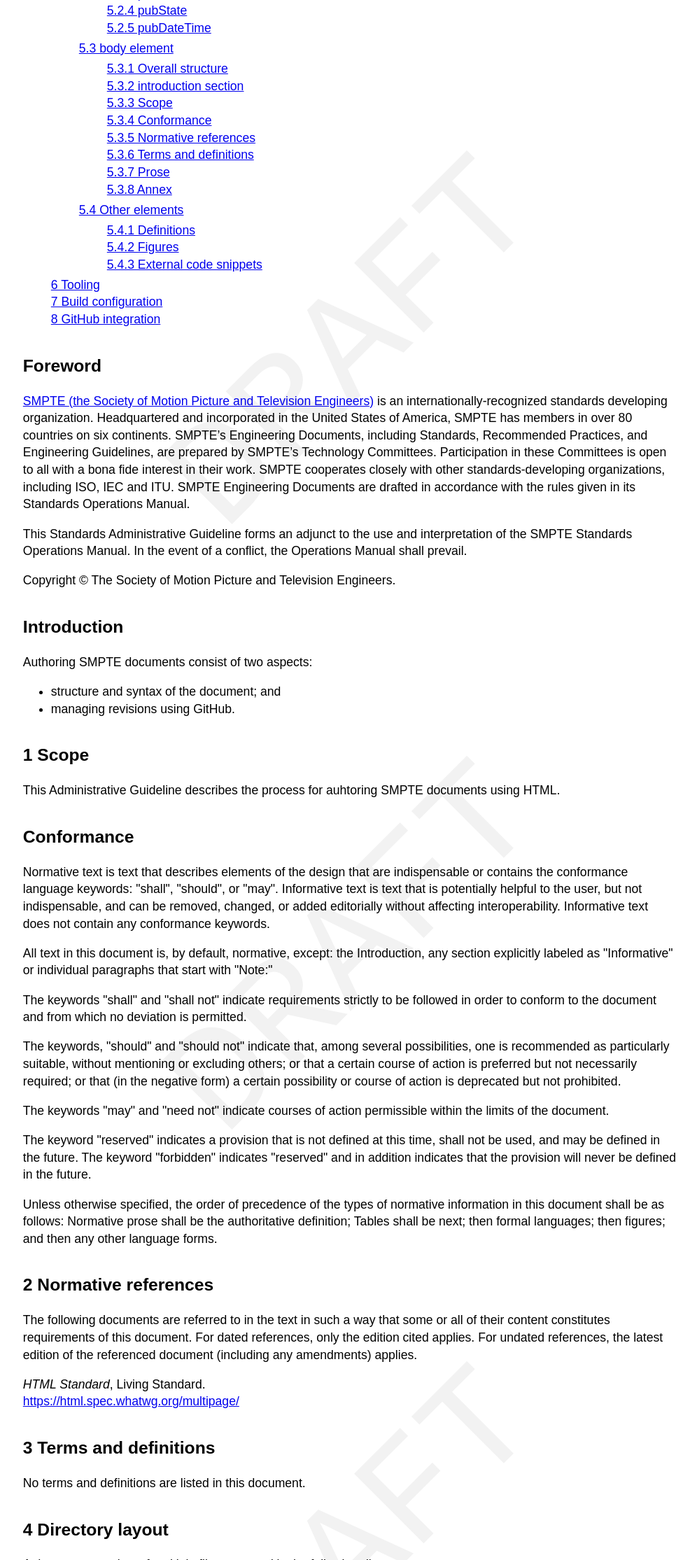
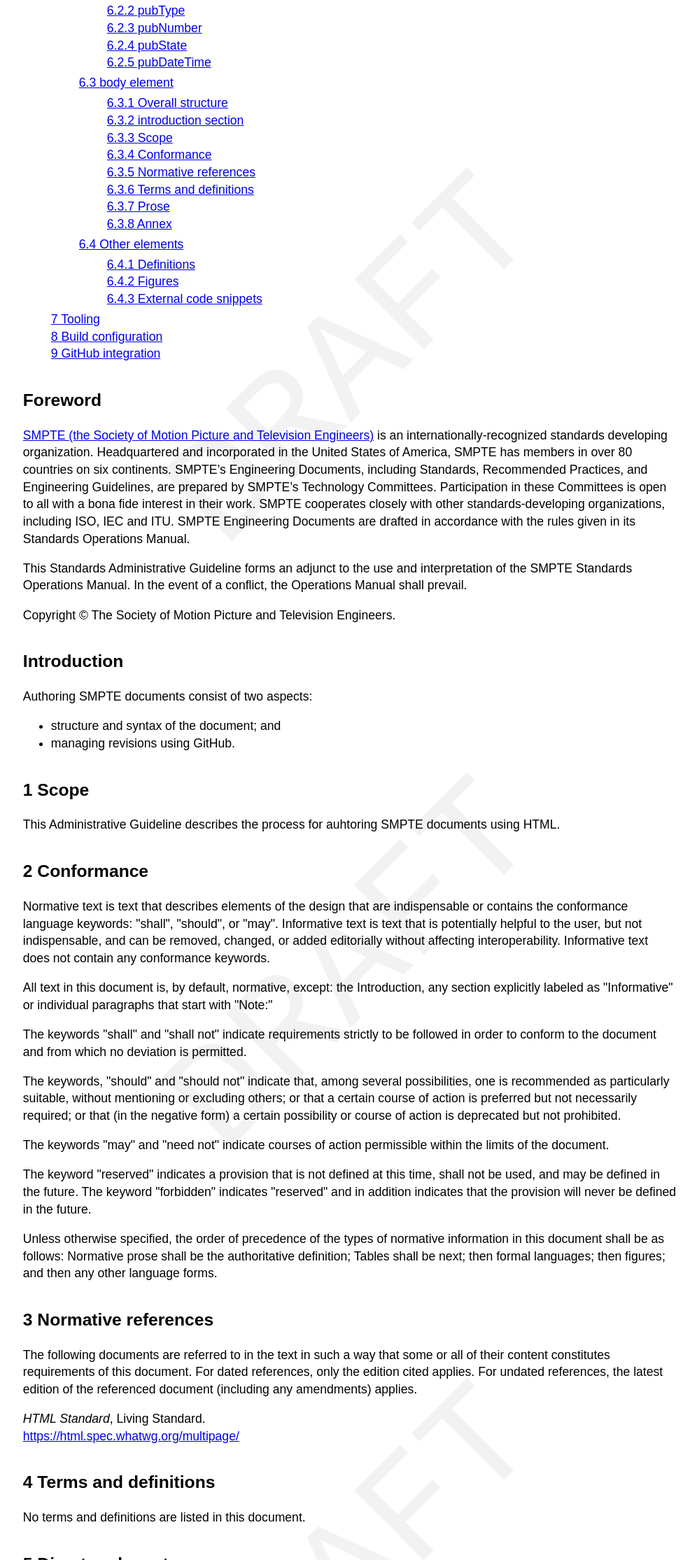
Before and after one commit to SMPTE/html-pub, a website: page doc/main.html in a window 1280 px wide. Shown: the part 571-2800 px from the top of the page at 70% size, without its empty margins (140-1136 px from the left). Drawn offline with Linux system fonts and the light colour scheme; no server answers.

Commit message:
Fix async

```diff
--- a/boilerplate/conformance.html
+++ b/boilerplate/conformance.html
@@ -1,5 +1,3 @@
-<h2>Conformance</h2>
-
 <p>Normative text is text that describes elements of the design that are indispensable or contains the conformance language
 keywords: "shall", "should", or "may". Informative text is text that is potentially helpful to the user, but not indispensable, and
 can be removed, changed, or added editorially without affecting interoperability. Informative text does not contain any conformance
--- a/boilerplate/foreword.html
+++ b/boilerplate/foreword.html
@@ -1,4 +1,3 @@
-<h2>Foreword</h2>
 <p><a href="https://www.smpte.org">SMPTE (the Society of Motion Picture and Television Engineers)</a> is an
 internationally-recognized standards developing organization. Headquartered and incorporated in the United States of America, SMPTE
 has members in over 80 countries on six continents. SMPTE’s Engineering Documents, including Standards, Recommended Practices, and
--- a/smpte.js
+++ b/smpte.js
@@ -97,7 +97,7 @@
 
 const SMPTE_FRONT_MATTER_ID = "sec-front-matter";
 
-function insertFrontMatter(docMetadata) {
+async function insertFrontMatter(docMetadata) {
   const body = document.body;
 
   if (body === null) {
@@ -138,7 +138,9 @@
   sec = document.createElement("section");
   sec.className = "unnumbered";
   sec.id = SMPTE_FRONT_MATTER_ID;
-  fetchAndInsertTemplate(
+  body.insertBefore(sec, body.firstChild);
+
+  return fetchAndInsertTemplate(
     sec,
     resolveScriptRelativePath("boilerplate/front-matter.html"),
     {
@@ -152,7 +154,6 @@
     }
   );
 
-  body.insertBefore(sec, body.firstChild);
 }
 
 const SMPTE_TOC_ID = "sec-toc";
@@ -225,7 +226,7 @@
 
 const SMPTE_INTRODUCTION_ID = "sec-introduction";
 
-function insertIntroduction(docMetadata) {
+async function insertIntroduction(docMetadata) {
   const sec = document.getElementById(SMPTE_INTRODUCTION_ID);
 
   if (sec === null)
@@ -233,24 +234,14 @@
 
   sec.className = "unnumbered";
 
-  let h2 = sec.getElementsByTagName("h2");
-
-  if (h2.length == 0) {
-    h2 = document.createElement("h2");
-    sec.insertBefore(h2, sec.firstChild);
-  } else if (h2.length == 1) {
-    h2 = h2[0];
-  } else {
-    logEvent("Introduction section has multiple headings.");
-    return;
-  }
-
+  const h2 = document.createElement("h2");
   h2.innerText = "Introduction";
+  sec.insertBefore(h2, sec.firstChild);
 }
 
 const SMPTE_SCOPE_ID = "sec-scope";
 
-function insertScope(docMetadata) {
+async function insertScope(docMetadata) {
   const sec = document.getElementById(SMPTE_SCOPE_ID);
 
   if (sec === null) {
@@ -258,25 +249,15 @@
     return;
   }
 
-  let h2 = sec.getElementsByTagName("h2");
-
-  if (h2.length == 0) {
-    h2 = document.createElement("h2");
-    sec.insertBefore(h2, sec.firstChild);
-  } else if (h2.length == 1) {
-    h2 = h2[0];
-  } else {
-    logEvent("Scope section has multiple headings.");
-    return;
-  }
-
+  const h2 = document.createElement("h2");
   h2.innerText = "Scope";
+  sec.insertBefore(h2, sec.firstChild);
 }
 
 
 const SMPTE_NORM_REFS_ID = "sec-normative-references";
 
-function insertNormativeReferences(docMetadata) {
+async function insertNormativeReferences(docMetadata) {
   let sec = document.getElementById(SMPTE_NORM_REFS_ID);
 
   if (sec === null) {
@@ -285,35 +266,30 @@
     document.body.insertBefore(sec, document.getElementById(SMPTE_CONFORMANCE_ID).nextSibling);
   }
 
+  const hasReferences = sec.childElementCount !== 0;
+
+  /* add the heading */
+
+  const h2 = document.createElement("h2");
+  h2.innerText = "Normative references";
+  sec.insertBefore(h2, sec.firstChild);
+
+  /* add the boilerplate */
+
   const p = document.createElement("p");
+  sec.insertBefore(p, h2.nextSibling);
 
-  if (sec.childElementCount !== 0) {
-    fetchAndInsertTemplate(p, resolveScriptRelativePath("boilerplate/normative-refs-some.html"));
+  if (hasReferences) {
+    return fetchAndInsertTemplate(p, resolveScriptRelativePath("boilerplate/normative-refs-some.html"));
   } else {
-    fetchAndInsertTemplate(p, resolveScriptRelativePath("boilerplate/normative-refs-none.html"));
+    return fetchAndInsertTemplate(p, resolveScriptRelativePath("boilerplate/normative-refs-none.html"));
   }
 
-  sec.insertBefore(p, sec.firstChild);
-
-
-  let h2 = sec.getElementsByTagName("h2");
-
-  if (h2.length == 0) {
-    h2 = document.createElement("h2");
-    sec.insertBefore(h2, sec.firstChild);
-  } else if (h2.length == 1) {
-    h2 = h2[0];
-  } else {
-    logEvent("Normative reference section has multiple headings.");
-    return;
-  }
-
-  h2.innerText = "Normative references";
 }
 
 const SMPTE_TERMS_ID = "sec-terms-and-definitions";
 
-function insertTermsAndDefinitions(docMetadata) {
+async function insertTermsAndDefinitions(docMetadata) {
   let sec = document.getElementById(SMPTE_TERMS_ID);
 
   if (sec === null) {
@@ -322,45 +298,33 @@
     document.body.insertBefore(sec, document.getElementById(SMPTE_NORM_REFS_ID).nextSibling);
   }
 
+  /* add the heading */
+
+  const h2 = document.createElement("h2");
+  h2.innerText = "Terms and definitions";
+  sec.insertBefore(h2, sec.firstChild);
+
+  /* add the boilerplate */
+
   const p = document.createElement("p");
+  sec.insertBefore(p, h2.nextSibling);
 
-  if (sec.childElementCount !== 0) {
+  let defList = document.getElementById("terms-int-defs");
+  let extList = document.getElementById("terms-ext-defs");
 
-    let defList = document.getElementById("terms-int-defs");
-    let extList = document.getElementById("terms-ext-defs");
-
-    if (extList === null && defList !== null) {
-      fetchAndInsertTemplate(p, resolveScriptRelativePath("boilerplate/defs-int-only.html"));
-    } else if (extList !== null && defList === null) {
-      fetchAndInsertTemplate(p, resolveScriptRelativePath("boilerplate/defs-ext-only.html"));
-    } else if (extList !== null && defList !== null) {
-      fetchAndInsertTemplate(p, resolveScriptRelativePath("boilerplate/defs-ext-int.html"));
-    }
-
+  if (extList === null && defList !== null) {
+    return fetchAndInsertTemplate(p, resolveScriptRelativePath("boilerplate/defs-int-only.html"));
+  } else if (extList !== null && defList === null) {
+    return fetchAndInsertTemplate(p, resolveScriptRelativePath("boilerplate/defs-ext-only.html"));
+  } else if (extList !== null && defList !== null) {
+    return fetchAndInsertTemplate(p, resolveScriptRelativePath("boilerplate/defs-ext-int.html"));
   } else {
-    fetchAndInsertTemplate(p, resolveScriptRelativePath("boilerplate/defs-none.html"));
+    return fetchAndInsertTemplate(p, resolveScriptRelativePath("boilerplate/defs-none.html"));
   }
 
-  sec.insertBefore(p, sec.firstChild);
-
-  /* set the heading */
-
-  let h2 = sec.getElementsByTagName("h2");
-
-  if (h2.length == 0) {
-    h2 = document.createElement("h2");
-    sec.insertBefore(h2, sec.firstChild);
-  } else if (h2.length == 1) {
-    h2 = h2[0];
-  } else {
-    logEvent("Terms and definitions section has multiple headings.");
-    return;
-  }
-
-  h2.innerText = "Terms and definitions";
 }
 
-function insertBibliography(docMetadata) {
+async function insertBibliography(docMetadata) {
   const sec = document.getElementById("sec-bibliography");
 
   if (sec === null)
@@ -372,19 +336,9 @@
 
   sec.classList.add("unnumbered");
 
-  let h2 = sec.getElementsByTagName("h2");
-
-  if (h2.length == 0) {
-    h2 = document.createElement("h2");
-    sec.insertBefore(h2, sec.firstChild);
-  } else if (h2.length == 1) {
-    h2 = h2[0];
-  } else {
-    logEvent("Bibliography section has multiple headings.");
-    return;
-  }
-
+  const h2 = document.createElement("h2");
   h2.innerText = "Bibliography";
+  sec.insertBefore(h2, sec.firstChild);
 }
 
 const SMPTE_CONFORMANCE_ID = "sec-conformance";
@@ -400,23 +354,32 @@
     document.body.insertBefore(sec, document.getElementById(SMPTE_SCOPE_ID).nextSibling);
   }
 
+  /* replace with boilerplate */
+
+  const userConformance = sec.innerHTML.trim();
+
   let implConformance = "";
-  const hasUserConformance = sec.innerText.trim().length;
 
   if (docMetadata.pubType !== "AG") {
-    if (! hasUserConformance)
+    if (userConformance.length === 0)
       implConformance = await asyncFetchLocal(resolveScriptRelativePath("boilerplate/eng-doc-conformance.html"));
     else
-      implConformance = sec.innerText.innerHTML;
-  } else if (hasUserConformance) {
+      implConformance = userConformance;
+  } else if (userConformance.length > 0) {
     logEvent("Conformance section not used in AGs.");
   }
 
-  fetchAndInsertTemplate(
+  await fetchAndInsertTemplate(
     sec,
     resolveScriptRelativePath("boilerplate/conformance.html"),
     {implConformance: implConformance}
   );
+
+  /* add heading */
+
+  const h2 = document.createElement("h2");
+  h2.innerText = "Conformance";
+  sec.insertBefore(h2, sec.firstChild);
 }
 
 const SMPTE_FOREWORD_ID = "sec-foreword";
@@ -429,19 +392,18 @@
     sec.id = SMPTE_FOREWORD_ID;
     document.body.insertBefore(sec, document.getElementById(SMPTE_FRONT_MATTER_ID).nextSibling);
   }
+  sec.classList.add("unnumbered");
 
-  sec.classList.add("unnumbered");
+  /* replace with boilerplate */
+
+  const userText = sec.innerHTML;
 
   let docSpecificText = "";
 
   if (docMetadata.pubType === "AG")
     docSpecificText = await asyncFetchLocal(resolveScriptRelativePath("boilerplate/foreword-ag-add.html"));
 
-  console.log(docSpecificText);
-
-  const userText = sec.innerHTML;
-
-  fetchAndInsertTemplate(
+  await fetchAndInsertTemplate(
     sec,
     resolveScriptRelativePath("boilerplate/foreword.html"),
     {
@@ -449,6 +411,12 @@
       docSpecificText: docSpecificText
     }
   );
+
+  /* insert heading */
+
+  const h2 = document.createElement("h2");
+  h2.innerText = "Foreword";
+  sec.insertBefore(h2, sec.firstChild);
 }
 
 function numberSections(element, curHeadingNumber) {
@@ -756,20 +724,20 @@
   );
 }
 
-function render() {
+async function render() {
   let docMetadata = loadDocMetadata();
 
   insertSnippets();
 
-  insertFrontMatter(docMetadata);
-  insertForeword(docMetadata);
-  insertIntroduction(docMetadata);
-  insertScope(docMetadata);
-  insertConformance(docMetadata);
-  insertNormativeReferences(docMetadata);
-  insertTermsAndDefinitions(docMetadata);
+  await insertFrontMatter(docMetadata);
+  await insertForeword(docMetadata);
+  await insertIntroduction(docMetadata);
+  await insertScope(docMetadata);
+  await insertConformance(docMetadata);
+  await insertNormativeReferences(docMetadata);
+  await insertTermsAndDefinitions(docMetadata);
+  await insertBibliography(docMetadata);
 
-  insertBibliography(docMetadata);
   numberSections(document.body, "");
   numberTables();
   numberFigures();
@@ -788,10 +756,10 @@
   return _events;
 }
 
-document.addEventListener('DOMContentLoaded', () => {
+document.addEventListener('DOMContentLoaded', async () => {
   try {
     asyncAddStylesheet(resolveScriptRelativePath("css/smpte.css"));
-    render();
+    await render();
   } catch (e) {
     logEvent(e);
   }
```
